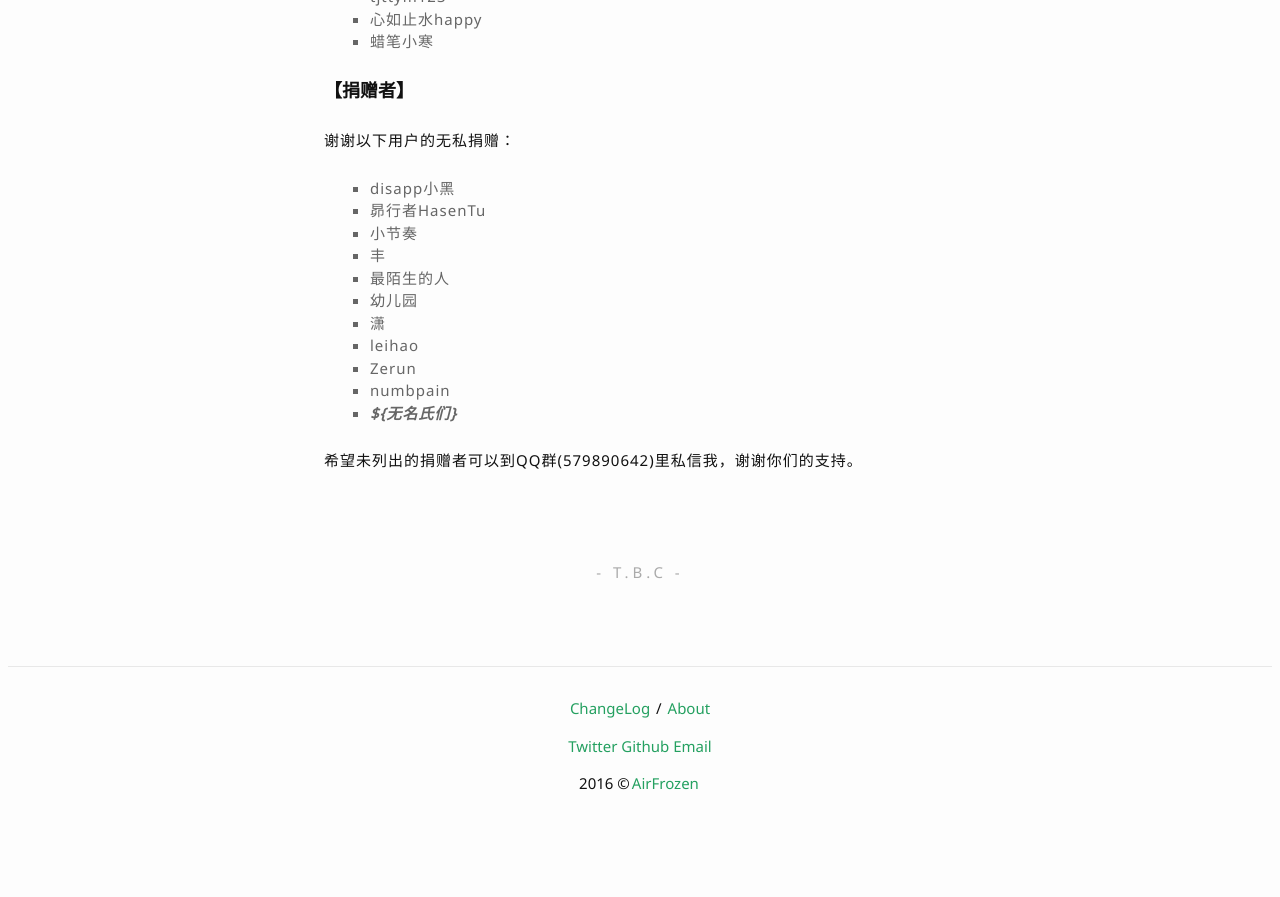
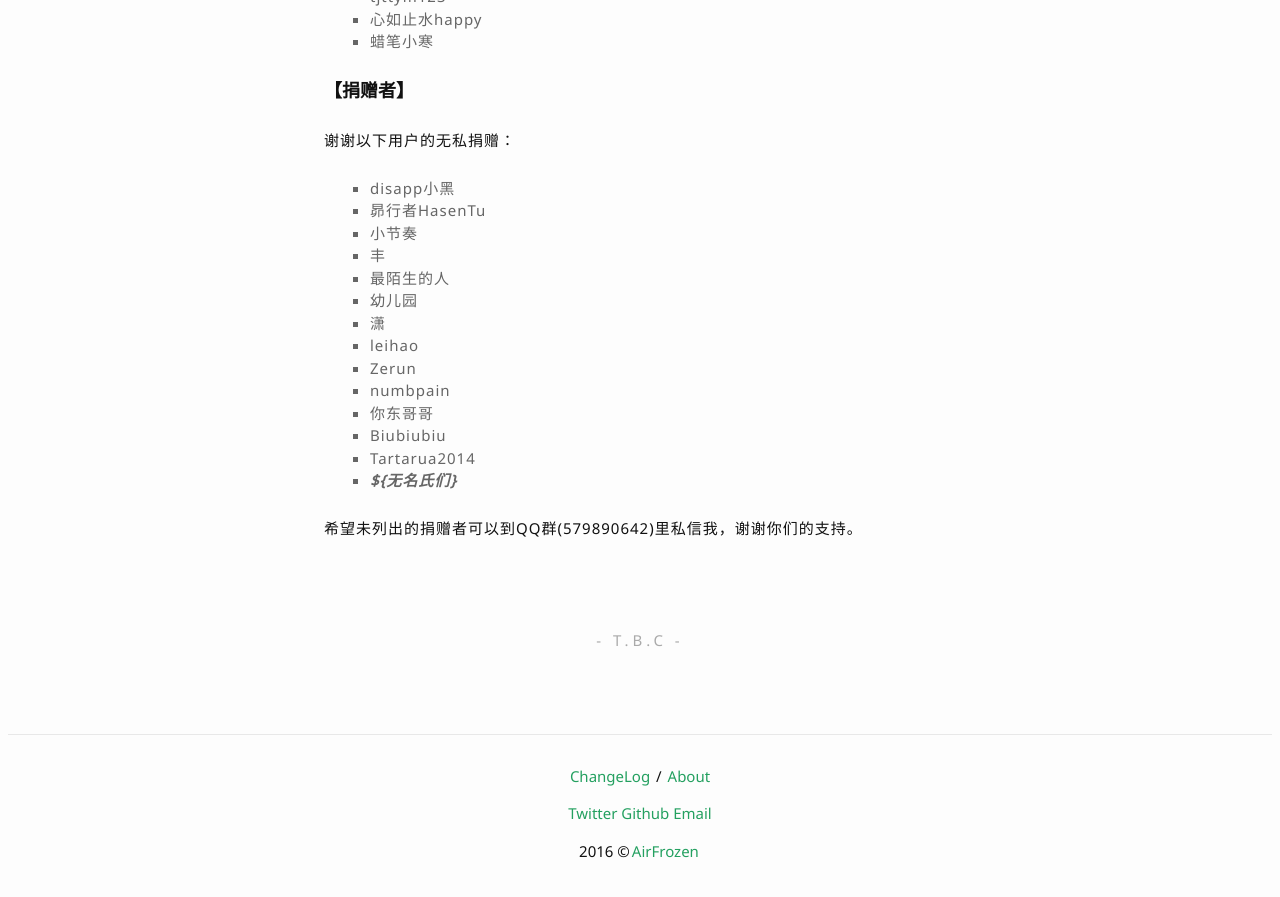
Before and after one commit to hyongbai/AirFrozen, a Jekyll site: the page built from _posts/2016-07-08-about.md, in a window 1280 px wide and 900 px high, scrolled down 1433 px. Shown: the top 897 px of the window. Built offline with Jekyll 4.4.1, drawn with Linux system fonts in a browser that asks for light colours; nearby versions of some CDN libraries; before the commit the page ends 2266 px from its top, so only the background shows below that.

Commit message:
【修改】捐助名单

```diff
--- a/_posts/2016-07-08-about.md
+++ b/_posts/2016-07-08-about.md
@@ -62,6 +62,9 @@ AirFrozen目前免费以后也将免费且不设上限。
 - leihao
 - Zerun
 - numbpain
+- 你东哥哥
+- Biubiubiu
+- Tartarua2014
 - ***${无名氏们}***
 
 希望未列出的捐赠者可以到QQ群(579890642)里私信我，谢谢你们的支持。
```
